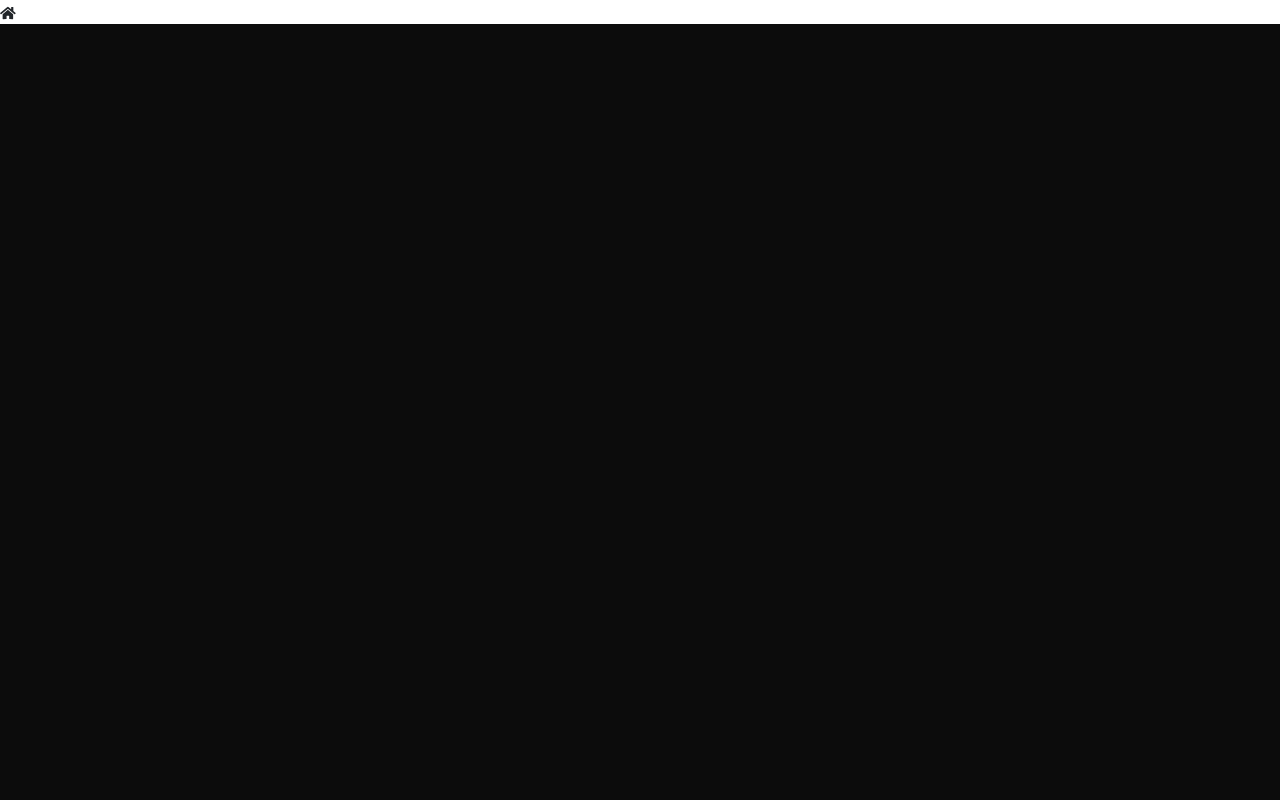
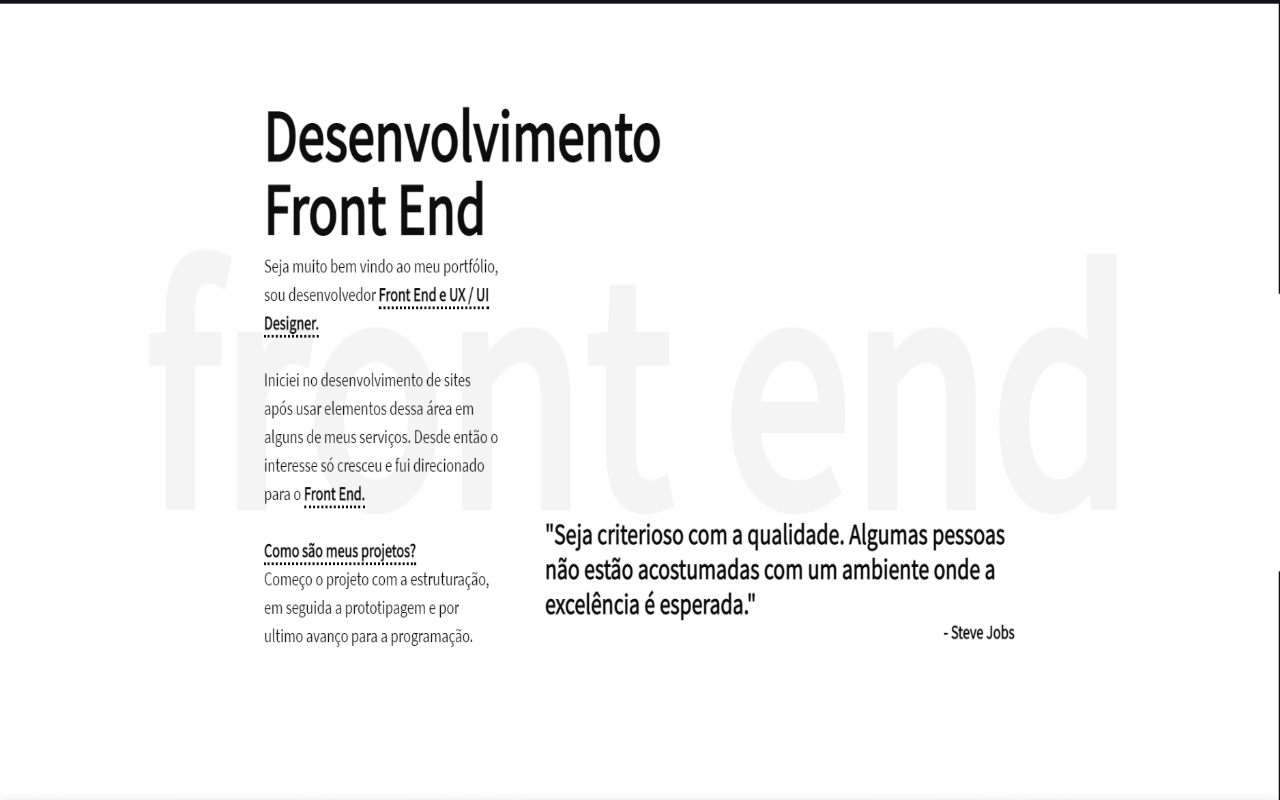
Before and after one commit to OuthBack/portfolio-nextjs, a Next.js app: page /site-image in a window 1280 px wide. Before the commit this address had no page. Built offline with nearby package versions, Linux system fonts and the light colour scheme.

Commit message:
Site Image

```diff
--- a/pages/404.tsx
+++ b/pages/404.tsx
@@ -7,8 +7,10 @@ import { FontAwesomeIcon } from "@fortawesome/react-fontawesome";
 
 export default function Menu(){
     return(
-        <>
-            <FontAwesomeIcon icon={faHome} size="sm"/>
-        </>
+        <div className="wrap-white d-flex align-items-center justify-content-center vh-100">
+            <h1 style={{ fontSize: '4rem', textAlign: 'center' }}>
+                Error 404 - Page Not Found
+            </h1>
+        </div>
     )
 }
--- a/pages/_app.tsx
+++ b/pages/_app.tsx
@@ -23,7 +23,7 @@ function MyApp({ Component, pageProps }) {
         <meta property="og:type"               content="website" />
         <meta property="og:title"              content="Site do Henrique 'OuthBack' Figueiredo" />
         <meta property="og:description"        content="Portfólio" />
-        <meta property="og:image"              content="http://prntscr.com/znch0k" />
+        <meta property="og:image"              content="https://portfolio-nextjs.outhback.vercel.app/site-image" />
 
         <meta name="viewport" content="width=device-width, initial-scale=1"/>
         <link rel="stylesheet" href="https://maxcdn.bootstrapcdn.com/bootstrap/4.5.2/css/bootstrap.min.css"/>
--- /dev/null
+++ b/pages/site-image.tsx
@@ -0,0 +1,9 @@
+import Image from 'next/image'
+
+export default function siteImage(){
+    return(
+        <>
+            <Image src="/images/site-image.png" alt="site-image" layout="fill" />
+        </>
+    )
+}
```
Also changed, not shown: public/images/site-image.png (added), 1 other file (tests, documents, lock files or other folders).
